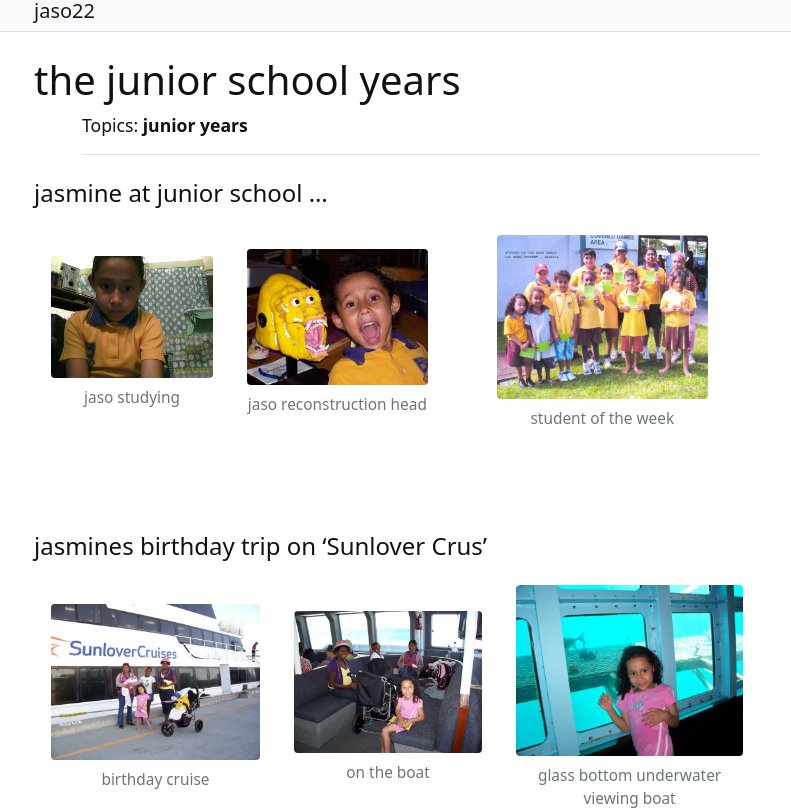
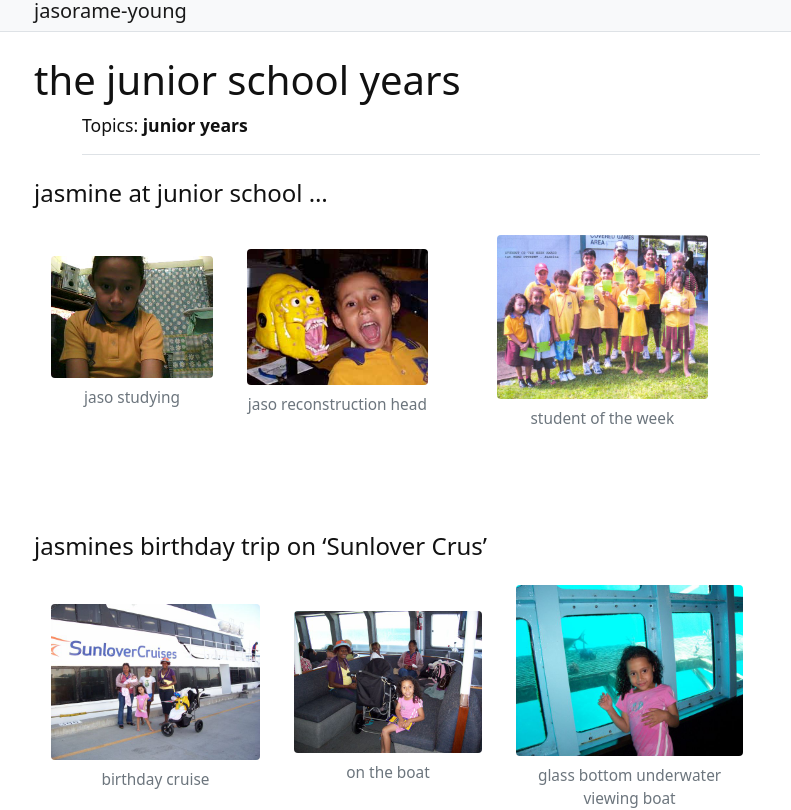
Before and after one commit to DickTurpshead/newMDwebsite, a Jekyll site: the page built from content/2-junior.md, in a window 1280 px wide and 1400 px high, cut to the strip 121-1367 px from the top of the window. Shown: the top 810 px of the strip, without its empty margins (243-1034 px from the left). Built offline with Jekyll 4.4.1, drawn with Linux system fonts in a browser that asks for light colours.

Commit message:
Update _config.yml

```diff
--- a/_config.yml
+++ b/_config.yml
@@ -10,7 +10,7 @@
 # SITE SETTINGS
 #
 # title appears in the header
-title: jaso22
+title: jasorame-young
 
 
 # title-icon appears in the header to give some pizazz (leave blank for none)
@@ -25,9 +25,9 @@ title-icon: emoji-wink
 # description, keywords, and image for meta tags
 # these do not visibility appear on the pages, but used for SEO
 # was: description: "Create a workshop website quick and easy!"
-description: "a brief history"
+description: "the early years"
 ##### keywords: "workshops, websites, gh-pages, jekyll"
-keywords: "sampelanogat, jekyll-me"
+keywords: "JS-PT, jasorame, jekyll-me"
 
 # featured-image is added to metadata tags for social media sharing
 # use a relative path to image in this repository or full URL
```
